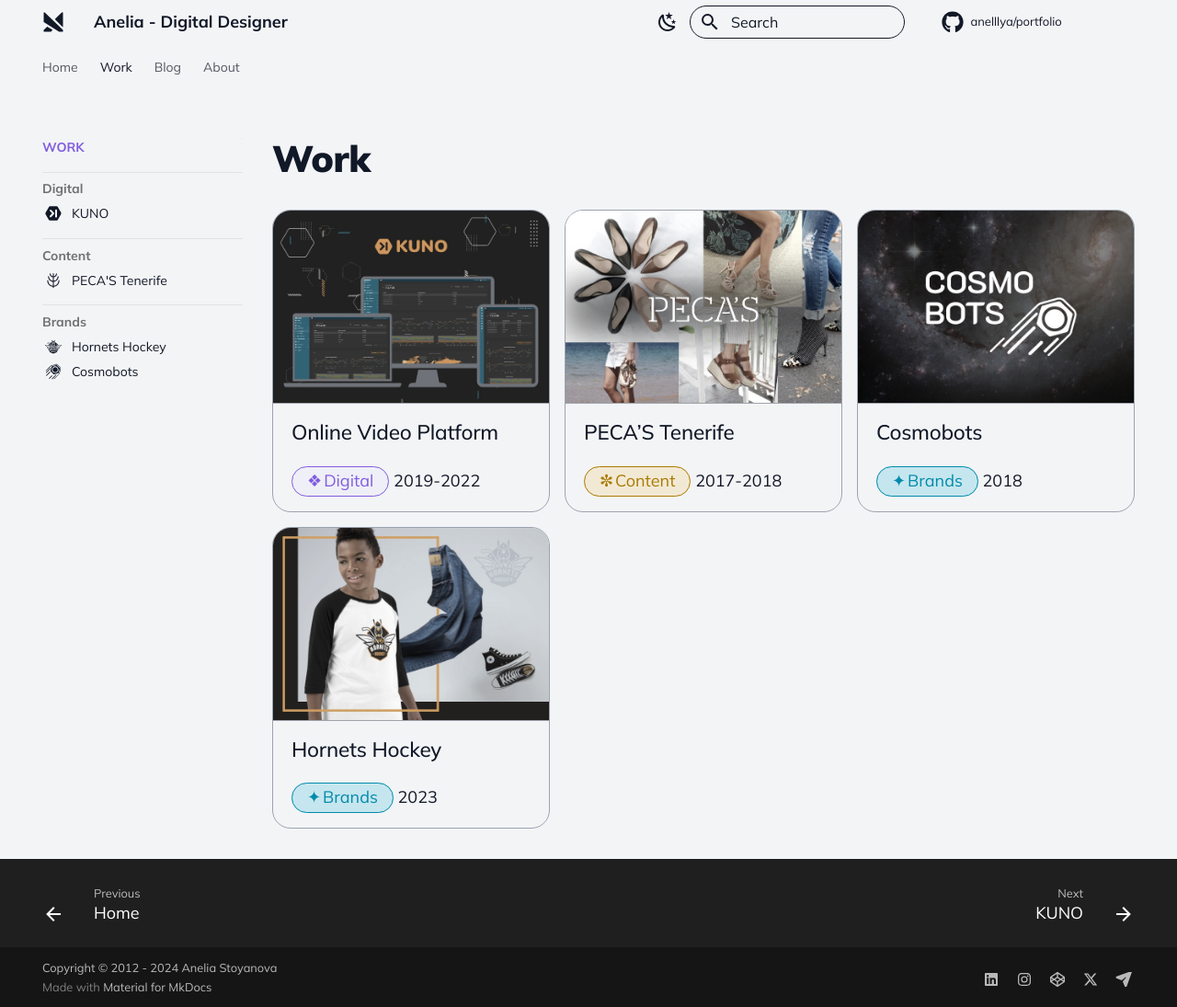
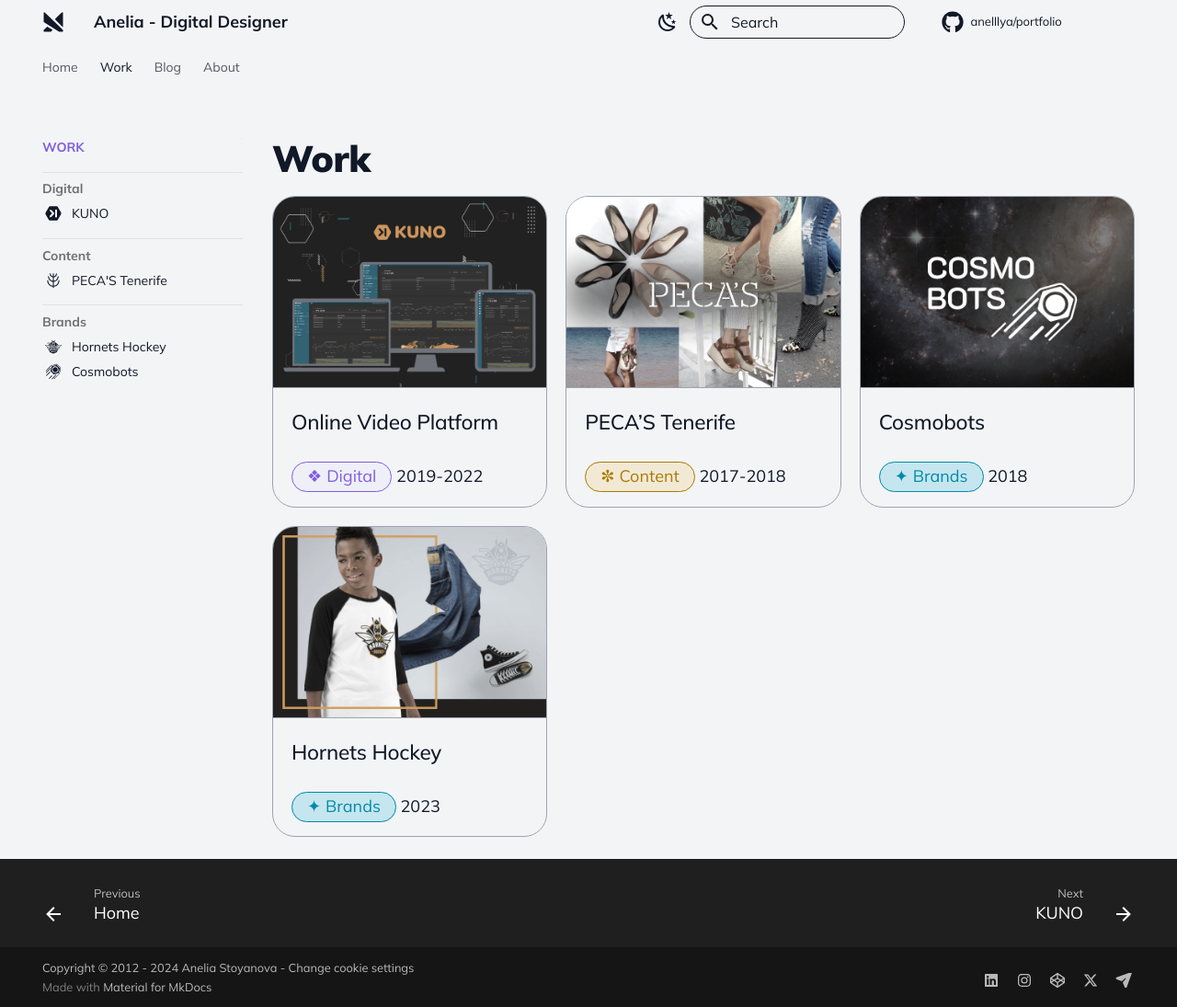
Before and after one commit to anelllya/portfolio, an MkDocs documentation site: the page built from docs/work/index.md, in a window 1280 px wide and 1095 px high. Shown: the whole window at 92% size. Built offline with MkDocs 1.6.1 and Material for MkDocs 9.7.7, drawn with Linux system fonts in a browser that asks for light colours; comment, search, counter and statistics services are not loaded.

```diff
--- a/docs/stylesheets/extra.css
+++ b/docs/stylesheets/extra.css
@@ -65,10 +65,28 @@
 
   --grayscale-filter: grayscale(50%);
 
-  --tag-padding: .2rem 0.9rem .3rem 0.7rem;
+  --spacing-1px: 1px;           /*1px*/
+  --spacing-0_5: 0.125rem;      /*2px*/
+  --spacing-1: 0.25rem;         /*4px*/
+  --spacing-1_5: 0.375rem;      /*6px*/
+  --spacing-2: 0.5rem;          /*8px*/
+  --spacing-2_5: 0.625rem;      /*10px*/
+  --spacing-3: 0.75rem;         /*12px*/
+  --spacing-3_5: 0.875rem;      /*14px*/
+  --spacing-4: 1rem;            /*16px*/
+  --spacing-5: 1.25rem;         /*20px*/
+  --spacing-6: 1.5rem;          /*24px*/
+  --spacing-7: 1.75rem;         /*28px*/
+  --spacing-8: 2rem;            /*32px*/
+  --spacing-9: 2.25rem;         /*36px*/
+  --spacing-10: 2.5rem;         /*40px*/
+  --spacing-11: 2.75rem;        /*44px*/
+  --spacing-12: 3rem;           /*48px*/
 
-  --button-border-radius: 2rem;
+  --tag-padding: var(--spacing-1) var(--spacing-3_5) var(--spacing-1) var(--spacing-2_5);
 
+  --button-border-radius: var(--spacing-8);
+  --grid-gap: var(--spacing-4);
 }
 
 [data-md-color-scheme="darkanelia"] {
@@ -214,6 +232,7 @@
 
 .md-typeset{
   font-family: var(--md-text-font);
+  font-size: .9rem;
 }
 
 .content-link {
@@ -223,7 +242,7 @@
   text-decoration-line: underline;
   text-decoration-skip-ink: none;
 
-    text-underline-offset: .3em;
+  text-underline-offset: var(--spacing-1);
 }
 
 .content-link:hover {
@@ -238,7 +257,7 @@
   color: var(--md-typeset-color);
   font-family: var(--md-typeset-heading);
   font-weight: 900;
-  margin: 0 0 .75em;
+  margin: 0 0 var(--spacing-3);
 }
 
 .md-typeset h2 {
@@ -272,9 +291,9 @@
   border: 0.1rem solid transparent;
   background-color: var(--md-typeset-color);
   color: var(--md-typeset-color-inverted);
-  padding: 0.625em 2em;
-  margin-top: .5rem;
-  margin-right: .5rem;
+  padding: var(--spacing-2_5) var(--spacing-4);
+  margin-top: var(--spacing-2);
+  margin-right: var(--spacing-2);
 }
 
 .md-typeset .md-button--primary:focus,
@@ -290,9 +309,9 @@
   color: var(--md-typeset-color);
   border-radius: var(--button-border-radius);
   border: 0.1rem solid var(--md-typeset-color);
-  padding: 0.625em 2em;
-  margin-top: .5rem;
-  margin-right: .5rem;
+  padding: var(--spacing-2_5) var(--spacing-4);
+  margin-top: var(--spacing-2);
+  margin-right: var(--spacing-2);
 }
 
 .md-typeset .md-button--secondary:focus,
@@ -306,9 +325,9 @@
   color: var(--md-typeset-color);
   border-radius: 0;
   border: none;
-  padding: 0.625em 1rem;
-  margin-top: .5rem;
-  margin-right: .5rem;
+  padding: var(--spacing-2_5) var(--spacing-4);
+  margin-top: var(--spacing-2);
+  margin-right: var(--spacing-2);
 }
 
 .md-typeset .md-button--tertiary:focus,
@@ -323,9 +342,9 @@
 }
 
 .md-card {
-  box-shadow: 0 2px 10px 0 rgba(0,0,0,0.16);
-  padding: 16px;
-  border-radius: 2px;
+  box-shadow: 0 2px 8px 0 rgba(0,0,0,0.16);
+  padding: var(--spacing-4);
+  border-radius: var(--spacing-0_5);
   max-width: 300px;
   margin: auto;
 }
@@ -335,7 +354,7 @@
 }
 
 .md-card-content p {
-  margin-bottom: 16px;
+  margin-bottom: var(--spacing-4);
 }
 
 .md-card-content img {
@@ -343,11 +362,6 @@
   height: auto;
 }
 
-
-
-  .md-typeset {
-    font-size: .9rem;
-  }
 
 .md-header--shadow {
   box-shadow: none;
@@ -368,7 +382,7 @@
 }
 .md-search__input {
   border: 1px solid var(--md-default-fg-color);
-  border-radius: 2rem;
+  border-radius: var(--spacing-8);
   color: var(--md-typeset-color);
 }
 
@@ -387,6 +401,7 @@
 .md-post__content h2 > a {
   color: var(--md-typeset-color);
 }
+
 .md-post__content h3 > a {
   color: var(--md-typeset-color);
 }
@@ -415,7 +430,7 @@
 }
 
 .galleryItems > * {
-  flex: 1 1 10em;
+  flex: 1 1 10rem;
   height: 10rem;
 }
 
@@ -461,16 +476,14 @@
   filter: grayscale(0%);
 }
 
-
 /*Category Tags*/
 
 .tag {
   padding: 3px 16px 5px 16px;
   border-width: 1px;
   border-style: solid;
-  border-radius: 2rem;
+  border-radius: var(--spacing-8);
 }
-
 
 .projects-grid {
 
@@ -479,7 +492,7 @@
   display: grid;
   grid-template-columns:
     repeat(auto-fit, minmax(min(290px,100%), 1fr));
-  gap: .8rem;
+  gap: var(--grid-gap);
   margin: 0;
 }
 
@@ -492,20 +505,20 @@
 
 .project-link {
   border: var(--border-project);
-  border-radius: 20px;
+  border-radius: var(--spacing-5);
   overflow: clip;
   position: relative;
 }
 
 .project-link h3 {
-  padding-block: 4px;
-  padding-left: 1rem;
-  margin: .5rem 0 0 0;
+  padding-block: var(--spacing-2);
+  padding-left: var(--spacing-4);
+  margin: var(--spacing-2) 0 0 0;
 }
 
 .project-link p {
   text-align: left;
-  padding-inline: 1rem;
+  padding-inline: var(--spacing-4);
 }
 
 .project-link a {
@@ -521,7 +534,7 @@
 
 .Digital::before {
   content:'\2756';
-  padding-right: 2px;
+  padding-right: var(--spacing-1);
 }
 
 .Content {
@@ -532,7 +545,7 @@
 
 .Content::before {
   content:'\273C';
-  padding-right: 2px;
+  padding-right: var(--spacing-1);
 }
 
 .Brands {
@@ -543,7 +556,7 @@
 
 .Brands::before {
   content:'\2726';
-  padding-right: 2px;
+  padding-right: var(--spacing-1);
 }
 
 #project-img {
@@ -576,7 +589,6 @@
   text-align: center;
 }
 
-
 /*Created with https://css-generators.com/wavy-shapes/*/
 
 .postCover, .md-post__content img {
@@ -597,12 +609,10 @@
   }
 }
 
-
 .md-post__content img {
   width: 100%;
   aspect-ratio: 16/9;
   object-fit: cover;
-
 }
 
 .blogcover  {
@@ -612,8 +622,8 @@
 
 .md-post--excerpt {
   border-bottom: 3px dotted var(--primary-050);
-  padding-bottom: 1.5rem;
-  margin-bottom: 1.2rem;
+  padding-bottom: var(--spacing-6);
+  margin-bottom: var(--spacing-5);
 }
 
 .md-post__action a::after {
--- a/mkdocs.yml
+++ b/mkdocs.yml
@@ -5,7 +5,9 @@ docs_dir: docs
 repo_url: https://github.com/anelllya/portfolio
 repo_name: anelllya/portfolio
 
-copyright: "Copyright © 2012 - <span id='currentYear'></span> Anelia Stoyanova"
+copyright: >
+  Copyright © 2012 - <span id='currentYear'></span> Anelia Stoyanova -
+   <a href="#__consent">Change cookie settings</a>
 
 extra_css:
   - stylesheets/extra.css
@@ -18,14 +20,12 @@ theme:
   font: false
   name: material
   custom_dir: overrides # Contains custom 'home.html' coverpage (and 'main.html')
-
   icon:
     logo: myicons/anelia-logo
     repo: fontawesome/brands/github
-
   favicon: img/favicon.png
-
   features:
+    - toc.follow
     - navigation.indexes          # Implied section 'index.md' files
     - navigation.tabs             # Static upper section tabs (exist)
     - navigation.tabs.sticky      # Static upper section tabs (stay)
@@ -35,14 +35,10 @@ theme:
     - navigation.instant.preview
     - navigation.tracking
     - navigation.top
-    - toc.follow
     - navigation.sections
     - search.highlight            # Highlight all occurrences of queried string
     - search.share                # Search Query can be copied to Clipboard
     - search.suggest              # Display likeliest completion for the last queried word
-
-  watch:
-    - includes
   palette:
     # Light Mode
     - media: "(prefers-color-scheme: light)"
@@ -50,13 +46,14 @@ theme:
       toggle:
         icon: material/weather-night
         name: Switch to Dark Mode
-
     # Dark Mode
     - media: "(prefers-color-scheme: dark)"
       scheme: darkanelia
       toggle:
         icon: material/weather-sunny
         name: Switch to Light Mode
+  watch:
+    - includes
 
 nav:
   - Home: index.md
@@ -107,12 +104,17 @@ markdown_extensions:
         - name: mermaid
           class: mermaid
           format: !!python/name:pymdownx.superfences.fence_code_format
+  - pymdownx.highlight
 
 
 extra:
   analytics:
       provider: hotjar
       property: 3796880
+  consent:
+    cookies:
+      analytics: Hotjar
+      checked: true
   social:
     - icon: fontawesome/brands/linkedin
       link: https://www.linkedin.com/in/anelia-stoyanova/
```
Also changed, not shown: docs/about.md (+28 -12 lines), docs/work/digital/kuno.md (+1 -1 lines), includes/abbreviations.md (+1 -0 lines). Lines whose indentation alone changed are shown as unchanged.
